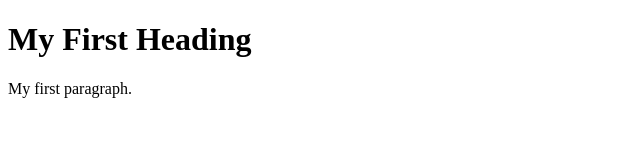
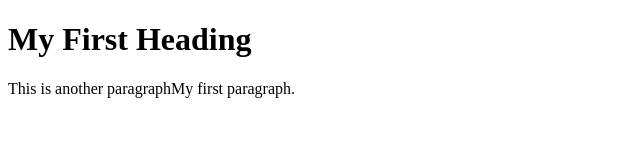
Before and after one commit to tengy300/cvs-project, a plain HTML site: page index.html in a window 1280 px wide. Shown: the whole page, without its empty margins (0-640 px from the left). Drawn offline with Linux system fonts and the light colour scheme.

```diff
--- a/index.html
+++ b/index.html
@@ -3,7 +3,7 @@
 <body>
 
 <h1>My First Heading</h1>
-<p>My first paragraph.</p>
+<p> This is another paragraphMy first paragraph.</p>
 
 </bodyHello>
 </html>
```
